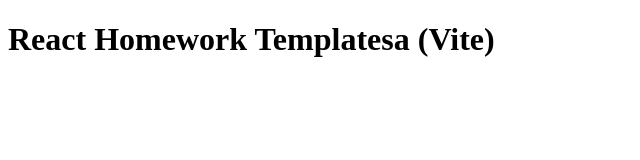
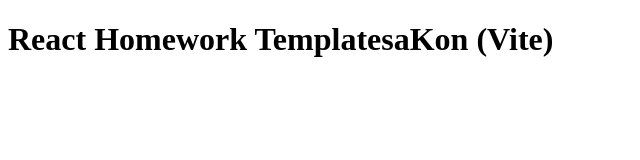
Before and after one commit to KonradKinok/goit-react-hw-02-feedback, a React (Vite) app: page / in a window 1280 px wide. Shown: the top 160 px of the page, without its empty margins (0-640 px from the left). Built offline with nearby package versions, Linux system fonts and the light colour scheme.

Commit message:
checking

```diff
--- a/src/components/App.jsx
+++ b/src/components/App.jsx
@@ -1,7 +1,7 @@
 function App() {
   return (
     <>
-      <h1>React Homework Templatesa (Vite)</h1>
+      <h1>React Homework TemplatesaKon (Vite)</h1>
     </>
   );
 }
```
